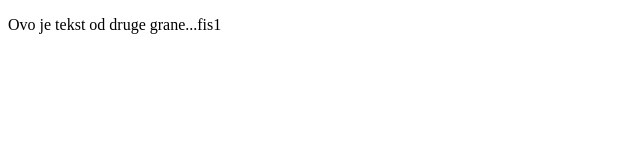
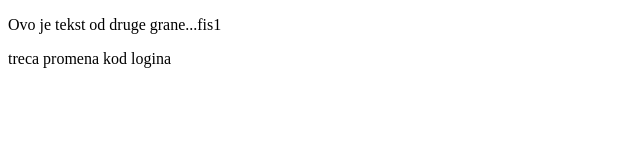
Before and after one commit to pedjadjape/firstFIS, a plain HTML site: page prva.html in a window 1280 px wide. Shown: the whole page, without its empty margins (0-640 px from the left). Drawn offline with Linux system fonts and the light colour scheme.

Commit message:
Proba sa loginom

```diff
--- a/prva.html
+++ b/prva.html
@@ -8,5 +8,6 @@
 </head>
 <body>
     <p>Ovo je tekst od druge grane...fis1</p>
+    treca promena kod logina
 </body>
 </html>
```
